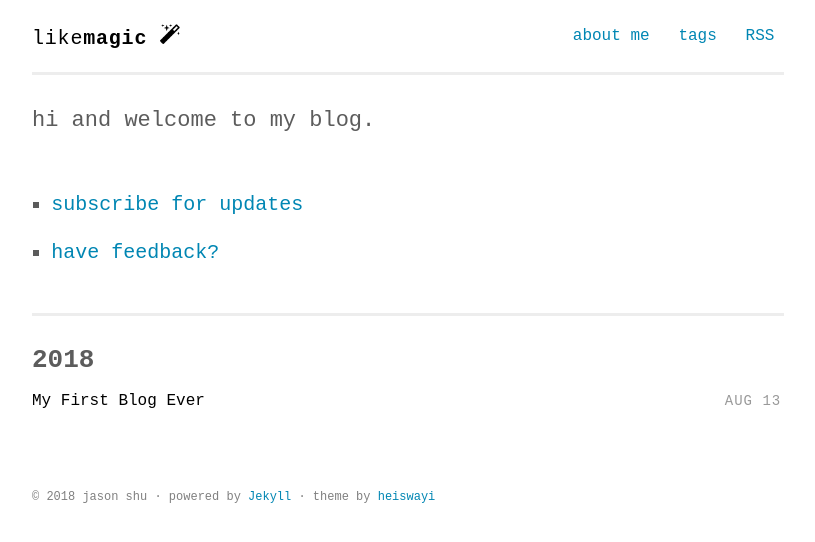
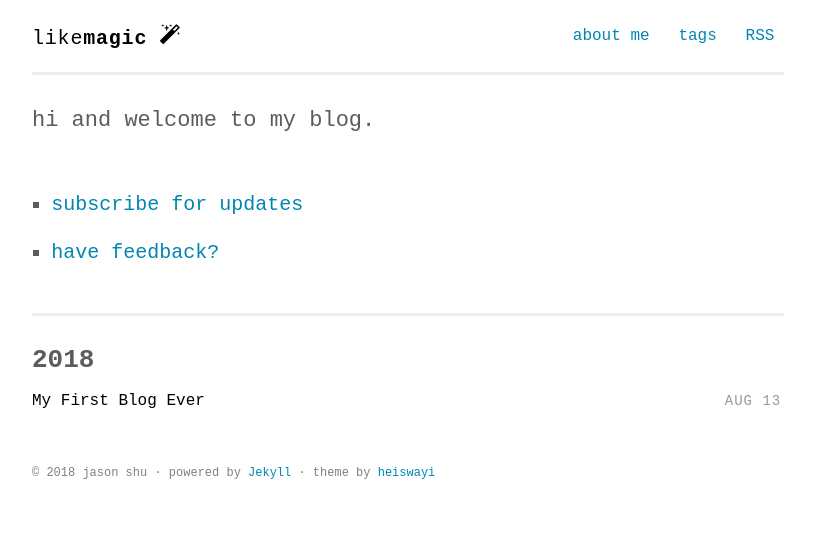
Before and after one commit to j4sonshu/likemagic, a Jekyll site: the page built from index.html, in a window 1280 px wide. Shown: the top 542 px of the page, without its empty margins (232-1047 px from the left). Built offline with Jekyll 4.4.1, drawn with Linux system fonts in a browser that asks for light colours; some web fonts are replaced.

Commit message:
page padding

```diff
--- a/assets/scss/_layout.scss
+++ b/assets/scss/_layout.scss
@@ -41,7 +41,11 @@
 .container {
   @extend .clearfix;
 
-  padding: $base-spacing;
+  padding-top: $base-spacing;
+  padding-bottom: 0;
+  padding-right: $base-spacing;
+  padding-left: $base-spacing;
+
   margin-left: auto;
   margin-right: auto;
   max-width: 800px;
@@ -79,19 +83,9 @@
     @extend .link;
   }
 
-  .container {
-    padding-bottom: 0;
-    padding-top: 0;
-  }
 }
 
 .page {
-    padding-bottom: 0;
-    padding-top: 0;
-}
-
-.post {
-    padding-bottom: 0;
     padding-top: 0;
 }
 
@@ -222,6 +216,7 @@
 .share {
   border-top: 0.2em dashed lighten($light-gray-color, 13%);
   padding-top: $base-spacing;
+  padding-bottom: $base-spacing;
   margin-top: $base-spacing * 2;
 
   p {
```
